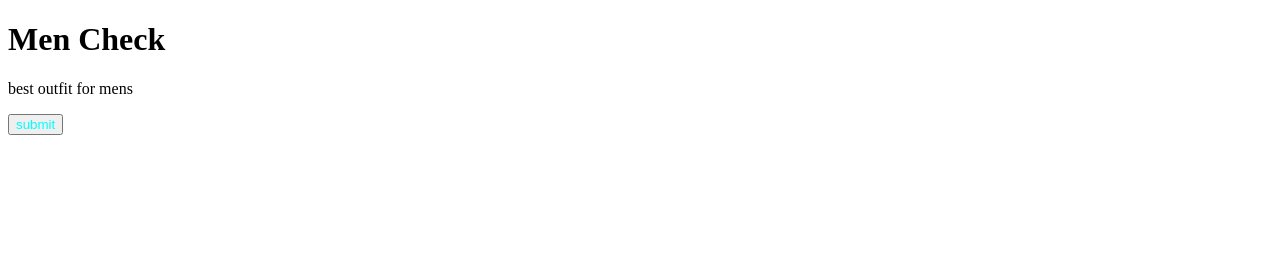
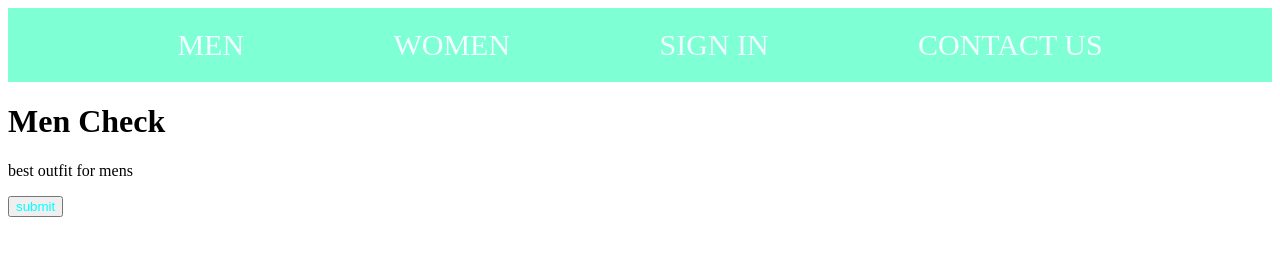
Before and after one commit to D-G-22/GIT-COLLAB-CHECKING, a plain HTML site: page men.html in a window 1280 px wide. Drawn offline with Linux system fonts and the light colour scheme.

Commit message:
add navbar all

```diff
--- a/men.html
+++ b/men.html
@@ -6,8 +6,25 @@
     <meta name="viewport" content="width=device-width, initial-scale=1.0">
     <title>Document</title>
     <link rel="stylesheet" href="./styles/coomonstyle.css" >
+    <style>
+    #container{
+        display: flex;
+        justify-content: space-evenly;
+        background-color: aquamarine;
+        color: aliceblue;
+        font-size: 30px;
+        padding:20px;
+    }
+    </style>
+
 </head>
 <body>
+    <div id="container">
+        <div><a href="men.html">MEN</a></div>
+        <div><a href="women.html">WOMEN</a></div>
+        <div>SIGN IN </div>
+        <div><a href="footer.html">CONTACT US </a></div>
+    </div>
     <h1>Men Check</h1>
     <p>best outfit for mens</p>
     <button class="btn-outer">submit</button>
```
